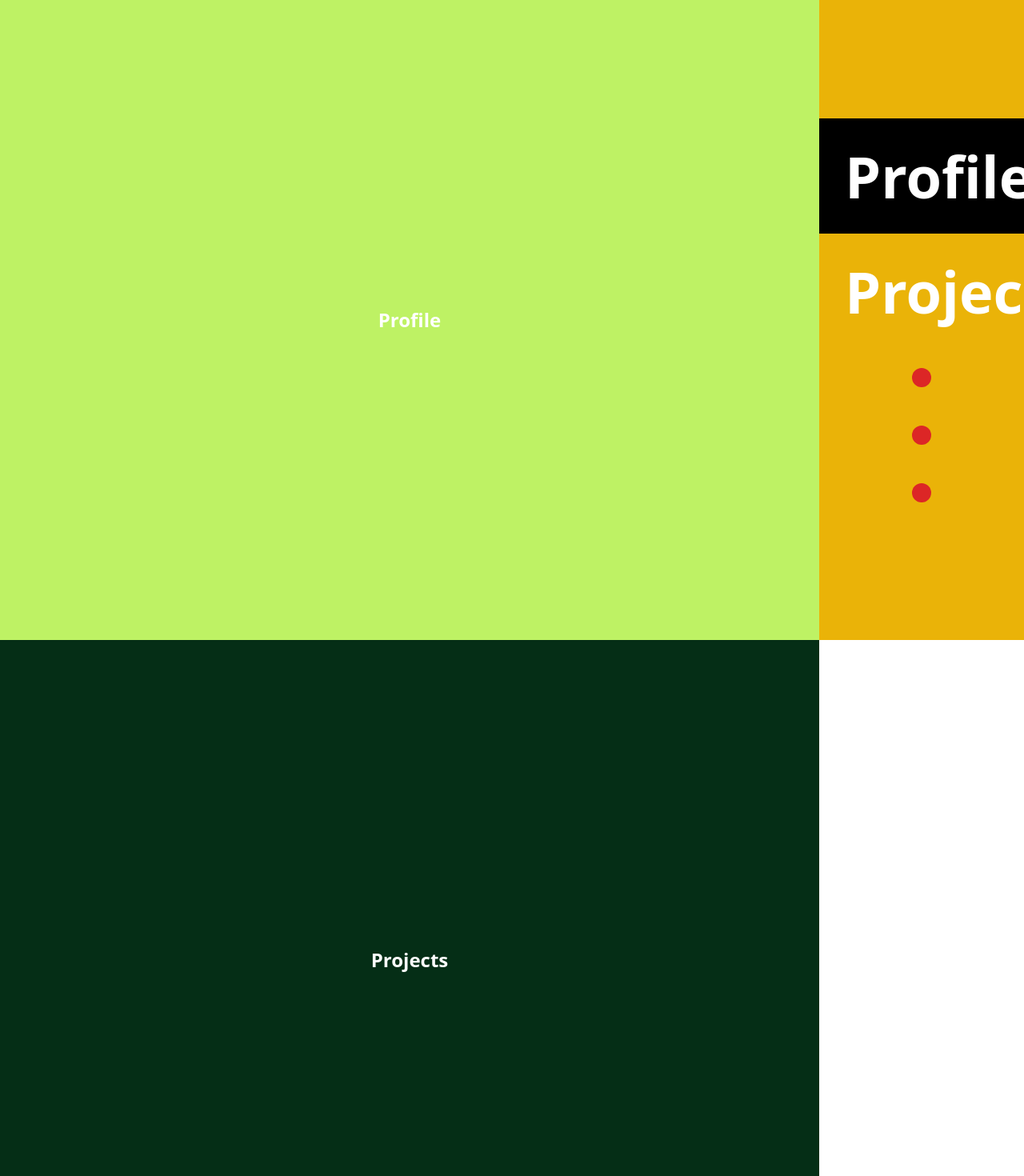
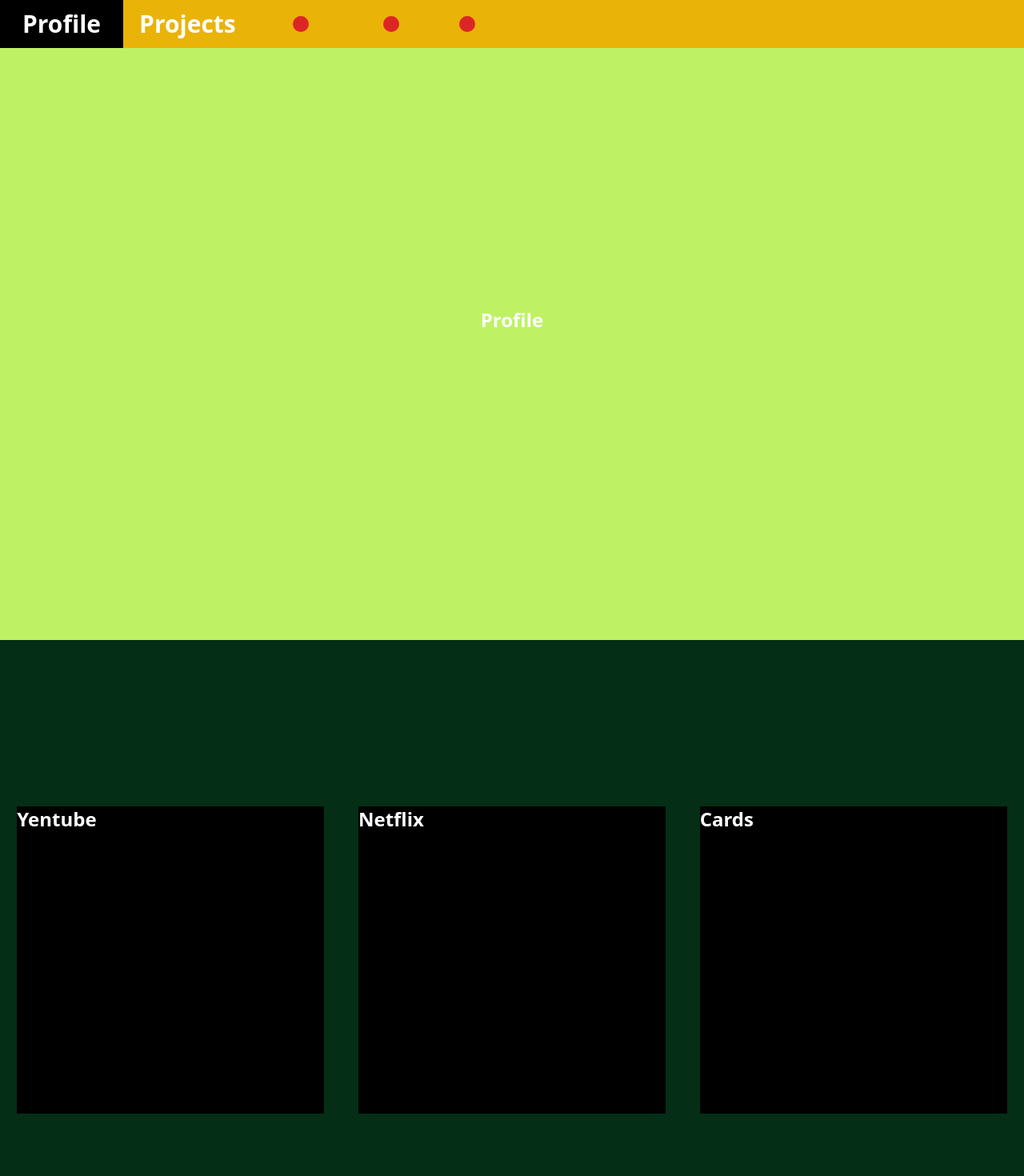
Before and after one commit to YennieJ/YenniePortfolio.github.io, a React (Create React App) app: page / in a window 1280 px wide. Shown: the top 1470 px of the page at 80% size. Built offline with nearby package versions, Linux system fonts and the light colour scheme.

Commit message:
nav반응형,projects 기본틀

```diff
--- a/src/App.tsx
+++ b/src/App.tsx
@@ -9,9 +9,10 @@ import Cards from "./pages/Cards";
 
 function App() {
   return (
-    <div className="text-white text-2xl font-bold  ">
+    <div className="text-white text-2xl font-bold  h-full">
       <Nav />
-      <article className=" w-4/5 ">
+      {/* w-4/5  */}
+      <article className="w-full h-full 2xl:w-4/5">
         <Profile />
         <Projects />
         <Yentube />
--- a/src/components/Nav.tsx
+++ b/src/components/Nav.tsx
@@ -3,70 +3,78 @@ import { Link } from "react-scroll";
 
 const Nav = () => {
   return (
-    <div className="flex items-center fixed top-0 right-0 w-1/5 h-screen bg-yellow-500 cursor-pointer">
-      <ul className="w-full text-7xl  ">
-        <li className="flex flex-col items-center h-full leading-loose ">
+    <div className="fixed top-0 w-full bg-yellow-500 2xl:flex items-center 2xl:right-0 2xl:w-1/5 2xl:h-screen">
+      <ul className="w-full flex text-3xl 2xl:text-6xl 2xl:flex-col">
+        <li className="flex flex-row items-center leading-loose ">
           <Link
             to="profile"
             spy={true}
             smooth={true}
             duration={300}
-            className="w-full pl-8 hover:bg-black "
-            activeClass="w-full pl-8 bg-black cursor-default"
+            // className="w-full pl-8 hover:bg-black "
+            // activeClass="w-full pl-8 bg-black cursor-default"
+            className="w-full px-7 hover:bg-black cursor-pointer "
+            activeClass="bg-black cursor-default"
           >
             Profile
           </Link>
         </li>
-        <li className="flex flex-col  items-center leading-loose">
+
+        <li className="flex flex-row items-center leading-loose 2xl:flex-col">
           <Link
             to="projects"
             spy={true}
             smooth={true}
             duration={100}
-            className="w-full pl-8 hover:bg-black "
-            activeClass="w-full pl-8 bg-black cursor-default"
+            className="w-full px-5 hover:bg-black cursor-pointer "
+            activeClass="w-full px-8 bg-black cursor-default"
           >
             Projects
           </Link>
-
-          <ul className="w-full text-4xl  leading-loose">
-            <li className="group flex justify-center items-center relative">
-              <div className="absolute top-1/2 left-1/2 transform -translate-x-1/2 -translate-y-1/2 w-6 h-6 bg-red-600 rounded-full  group-hover:opacity-0 transition ease-in delay-150 duration-300" />
+          <ul className="flex h-full text-2xl 2xl:flex 2xl:flex-col 2xl:w-full 2xl:text-4xl">
+            <li className="group flex relative leading-loose cursor-pointer">
               <Link
                 to="yentube"
                 spy={true}
                 smooth={true}
                 duration={100}
-                className="w-full bg-red-600 text-center opacity-0 group-hover:opacity-100 transition ease-in-out delay-150 duration-300"
-                activeClass="opacity-100 w-full bg-black z-10 cursor-default"
+                className="flex items-center w-12 h-full px-3 transition ease-in delay-150 duration-300 group-hover:bg-black sm:w-full sm:justify-center"
+                activeClass="bg-black cursor-default sm:[&_div]:opacity-0 [&_span]:opacity-100"
               >
-                Yentube
+                <div className="absolute top-1/2 left-1/2 transform -translate-x-1/2 -translate-y-1/2 w-5 h-5 bg-red-600 rounded-full transition ease-in delay-150 duration-300 sm:group-hover:opacity-0  2xl:w-6 2xl:h-6" />
+                <span className="hidden sm:inline opacity-0 transition ease-in delay-150 duration-300 group-hover:opacity-100">
+                  Yentube
+                </span>
               </Link>
             </li>
-            <li className="group flex justify-center items-center relative">
-              <div className="absolute top-1/2 left-1/2 transform -translate-x-1/2 -translate-y-1/2 w-6 h-6 bg-red-600 rounded-full  group-hover:opacity-0 transition ease-in delay-150 duration-300" />
+            <li className="group flex relative leading-loose cursor-pointer">
               <Link
                 to="netflix"
                 spy={true}
                 smooth={true}
                 duration={100}
-                className="w-full bg-red-600 text-center opacity-0 group-hover:opacity-100 transition ease-in-out delay-150 duration-300"
-                activeClass="opacity-100 w-full bg-black z-10 cursor-default"
+                className="flex items-center w-12 h-full px-3 transition ease-in delay-150 duration-300 group-hover:bg-black sm:w-full sm:justify-center"
+                activeClass="bg-black cursor-default sm:[&_div]:opacity-0 [&_span]:opacity-100"
               >
-                Netflix
+                <div className="absolute top-1/2 left-1/2 transform -translate-x-1/2 -translate-y-1/2 w-5 h-5 bg-red-600 rounded-full transition ease-in delay-150 duration-300 sm:group-hover:opacity-0  2xl:w-6 2xl:h-6" />
+                <span className="hidden sm:inline opacity-0 transition ease-in delay-150 duration-300 group-hover:opacity-100">
+                  netflix
+                </span>
               </Link>
             </li>
-            <li className="group flex justify-center items-center relative">
-              <div className="absolute top-1/2 left-1/2 transform -translate-x-1/2 -translate-y-1/2 w-6 h-6 bg-red-600 rounded-full  group-hover:opacity-0 transition ease-in delay-150 duration-300" />
+            <li className="group flex relative leading-loose cursor-pointer">
               <Link
                 to="cards"
                 spy={true}
                 smooth={true}
                 duration={100}
-                className="w-full bg-red-600 text-center opacity-0 group-hover:opacity-100 transition ease-in-out delay-150 duration-300"
-                activeClass="opacity-100 w-full bg-black z-10 cursor-default"
+                className="flex items-center w-12 h-full px-3 transition ease-in delay-150 duration-300 group-hover:bg-black sm:w-full sm:justify-center"
+                activeClass="bg-black cursor-default sm:[&_div]:opacity-0 [&_span]:opacity-100"
               >
-                Cards
+                <div className="absolute top-1/2 left-1/2 transform -translate-x-1/2 -translate-y-1/2 w-5 h-5 bg-red-600 rounded-full transition ease-in delay-150 duration-300 sm:group-hover:opacity-0  2xl:w-6 2xl:h-6" />
+                <span className="hidden sm:inline opacity-0 transition ease-in delay-150 duration-300 group-hover:opacity-100">
+                  cards
+                </span>
               </Link>
             </li>
           </ul>
--- a/src/pages/Profile.tsx
+++ b/src/pages/Profile.tsx
@@ -4,7 +4,7 @@ const Profile = () => {
   return (
     <div
       id="profile"
-      className="flex justify-center items-center h-screen  bg-lime-300"
+      className="flex justify-center items-center h-screen  bg-lime-300 "
     >
       Profile
     </div>
--- a/src/pages/Projects.tsx
+++ b/src/pages/Projects.tsx
@@ -1,12 +1,39 @@
 import React from "react";
+import { Link } from "react-scroll";
 
 const Projects = () => {
   return (
     <div
       id="projects"
-      className="flex justify-center items-center h-screen bg-green-950"
+      className="flex flex-wrap-reverse justify-around items-center min-h-screen h-full max-h-fit py-20 bg-green-950 2xl:py-5 "
     >
-      Projects
+      <Link
+        to="yentube"
+        spy={true}
+        smooth={true}
+        duration={300}
+        className="w-96 h-96 my-3.5 bg-black cursor-pointer "
+      >
+        Yentube
+      </Link>
+      <Link
+        to="netflix"
+        spy={true}
+        smooth={true}
+        duration={300}
+        className="w-96 h-96 my-3.5 bg-black cursor-pointer"
+      >
+        Netflix
+      </Link>
+      <Link
+        to="cards"
+        spy={true}
+        smooth={true}
+        duration={300}
+        className="w-96 h-96 my-3.5 bg-black cursor-pointer"
+      >
+        Cards
+      </Link>
     </div>
   );
 };
--- a/src/styles/app.css
+++ b/src/styles/app.css
@@ -472,6 +472,9 @@ video {
 .relative {
   position: relative;
 }
+.sticky {
+  position: sticky;
+}
 .left-1\/2 {
   left: 50%;
 }
@@ -484,8 +487,33 @@ video {
 .top-1\/2 {
   top: 50%;
 }
+.left-0 {
+  left: 0px;
+}
 .z-10 {
   z-index: 10;
+}
+.z-0 {
+  z-index: 0;
+}
+.m-20 {
+  margin: 5rem;
+}
+.my-2 {
+  margin-top: 0.5rem;
+  margin-bottom: 0.5rem;
+}
+.my-2\.5 {
+  margin-top: 0.625rem;
+  margin-bottom: 0.625rem;
+}
+.my-3 {
+  margin-top: 0.75rem;
+  margin-bottom: 0.75rem;
+}
+.my-3\.5 {
+  margin-top: 0.875rem;
+  margin-bottom: 0.875rem;
 }
 .flex {
   display: flex;
@@ -505,6 +533,59 @@ video {
 .h-full {
   height: 100%;
 }
+.h-20 {
+  height: 5rem;
+}
+.h-4\/5 {
+  height: 80%;
+}
+.h-1\/5 {
+  height: 20%;
+}
+.h-1\/6 {
+  height: 16.666667%;
+}
+.h-5\/6 {
+  height: 83.333333%;
+}
+.h-fit {
+  height: -moz-fit-content;
+  height: fit-content;
+}
+.h-24 {
+  height: 6rem;
+}
+.h-3 {
+  height: 0.75rem;
+}
+.h-4 {
+  height: 1rem;
+}
+.h-5 {
+  height: 1.25rem;
+}
+.max-h-screen {
+  max-height: 100vh;
+}
+.max-h-fit {
+  max-height: -moz-fit-content;
+  max-height: fit-content;
+}
+.max-h-max {
+  max-height: max-content;
+}
+.max-h-min {
+  max-height: min-content;
+}
+.min-h-screen {
+  min-height: 100vh;
+}
+.min-h-min {
+  min-height: min-content;
+}
+.min-h-max {
+  min-height: max-content;
+}
 .w-1\/5 {
   width: 20%;
 }
@@ -519,6 +600,47 @@ video {
 }
 .w-full {
   width: 100%;
+}
+.w-96 {
+  width: 24rem;
+}
+.w-min {
+  width: min-content;
+}
+.w-fit {
+  width: -moz-fit-content;
+  width: fit-content;
+}
+.w-10\/12 {
+  width: 83.333333%;
+}
+.w-3 {
+  width: 0.75rem;
+}
+.w-4 {
+  width: 1rem;
+}
+.w-5 {
+  width: 1.25rem;
+}
+.w-11 {
+  width: 2.75rem;
+}
+.w-12 {
+  width: 3rem;
+}
+.min-w-min {
+  min-width: min-content;
+}
+.min-w-full {
+  min-width: 100%;
+}
+.min-w-max {
+  min-width: max-content;
+}
+.min-w-fit {
+  min-width: -moz-fit-content;
+  min-width: fit-content;
 }
 .-translate-x-1\/2 {
   --tw-translate-x: -50%;
@@ -567,14 +689,23 @@ video {
 .scroll-pe-3\.5 {
   scroll-padding-inline-end: 0.875rem;
 }
+.flex-row {
+  flex-direction: row;
+}
 .flex-col {
   flex-direction: column;
+}
+.flex-wrap-reverse {
+  flex-wrap: wrap-reverse;
 }
 .items-center {
   align-items: center;
 }
 .justify-center {
   justify-content: center;
+}
+.justify-around {
+  justify-content: space-around;
 }
 .overflow-auto {
   overflow: auto;
@@ -629,11 +760,55 @@ video {
   --tw-bg-opacity: 1;
   background-color: rgb(0 0 0 / var(--tw-bg-opacity));
 }
+.bg-white {
+  --tw-bg-opacity: 1;
+  background-color: rgb(255 255 255 / var(--tw-bg-opacity));
+}
+.p-0 {
+  padding: 0px;
+}
+.px-8 {
+  padding-left: 2rem;
+  padding-right: 2rem;
+}
+.py-5 {
+  padding-top: 1.25rem;
+  padding-bottom: 1.25rem;
+}
+.px-3 {
+  padding-left: 0.75rem;
+  padding-right: 0.75rem;
+}
+.px-7 {
+  padding-left: 1.75rem;
+  padding-right: 1.75rem;
+}
+.px-5 {
+  padding-left: 1.25rem;
+  padding-right: 1.25rem;
+}
+.px-6 {
+  padding-left: 1.5rem;
+  padding-right: 1.5rem;
+}
+.py-20 {
+  padding-top: 5rem;
+  padding-bottom: 5rem;
+}
 .pl-7 {
   padding-left: 1.75rem;
 }
 .pl-8 {
   padding-left: 2rem;
+}
+.pr-8 {
+  padding-right: 2rem;
+}
+.pt-40 {
+  padding-top: 10rem;
+}
+.pt-20 {
+  padding-top: 5rem;
 }
 .text-center {
   text-align: center;
@@ -649,6 +824,14 @@ video {
 .text-7xl {
   font-size: 4.5rem;
   line-height: 1;
+}
+.text-6xl {
+  font-size: 3.75rem;
+  line-height: 1;
+}
+.text-3xl {
+  font-size: 1.875rem;
+  line-height: 2.25rem;
 }
 .font-bold {
   font-weight: 700;
@@ -708,11 +891,117 @@ video {
 .active\:opacity-0:active {
   opacity: 0;
 }
+.group:hover .group-hover\:bg-black {
+  --tw-bg-opacity: 1;
+  background-color: rgb(0 0 0 / var(--tw-bg-opacity));
+}
 .group:hover .group-hover\:opacity-0 {
   opacity: 0;
 }
 .group:hover .group-hover\:opacity-100 {
   opacity: 1;
+}
+.group:active .group-active\:opacity-0 {
+  opacity: 0;
+}
+@media (min-width: 640px) {
+
+  .sm\:inline {
+    display: inline;
+  }
+
+  .sm\:flex {
+    display: flex;
+  }
+
+  .sm\:hidden {
+    display: none;
+  }
+
+  .sm\:w-12 {
+    width: 3rem;
+  }
+
+  .sm\:w-full {
+    width: 100%;
+  }
+
+  .sm\:justify-center {
+    justify-content: center;
+  }
+
+  .sm\:border-2 {
+    border-width: 2px;
+  }
+
+  .group:hover .sm\:group-hover\:opacity-0 {
+    opacity: 0;
+  }
+}
+@media (min-width: 1536px) {
+
+  .\32xl\:right-0 {
+    right: 0px;
+  }
+
+  .\32xl\:flex {
+    display: flex;
+  }
+
+  .\32xl\:h-screen {
+    height: 100vh;
+  }
+
+  .\32xl\:h-6 {
+    height: 1.5rem;
+  }
+
+  .\32xl\:w-1\/5 {
+    width: 20%;
+  }
+
+  .\32xl\:w-full {
+    width: 100%;
+  }
+
+  .\32xl\:w-6 {
+    width: 1.5rem;
+  }
+
+  .\32xl\:w-4\/5 {
+    width: 80%;
+  }
+
+  .\32xl\:flex-row {
+    flex-direction: row;
+  }
+
+  .\32xl\:flex-col {
+    flex-direction: column;
+  }
+
+  .\32xl\:items-center {
+    align-items: center;
+  }
+
+  .\32xl\:py-5 {
+    padding-top: 1.25rem;
+    padding-bottom: 1.25rem;
+  }
+
+  .\32xl\:text-center {
+    text-align: center;
+  }
+
+  .\32xl\:text-6xl {
+    font-size: 3.75rem;
+    line-height: 1;
+  }
+
+  .\32xl\:text-4xl {
+    font-size: 2.25rem;
+    line-height: 2.5rem;
+  }
 }
 .\[\&\:nth-child\(1\)\]\:underline:nth-child(1) {
   text-decoration-line: underline;
@@ -720,3 +1009,25 @@ video {
 .active\:\[\&\:nth-child\(1\)\]\:underline:nth-child(1):active {
   text-decoration-line: underline;
 }
+.\[\&\:nth-child\(2\)\]\:z-10:nth-child(2) {
+  z-index: 10;
+}
+.\[\&_div\]\:opacity-0 div {
+  opacity: 0;
+}
+@media (min-width: 640px) {
+
+  .sm\:\[\&_div\]\:opacity-0 div {
+    opacity: 0;
+  }
+}
+.\[\&_span\]\:z-10 span {
+  z-index: 10;
+}
+.\[\&_span\]\:bg-white span {
+  --tw-bg-opacity: 1;
+  background-color: rgb(255 255 255 / var(--tw-bg-opacity));
+}
+.\[\&_span\]\:opacity-100 span {
+  opacity: 1;
+}
```
